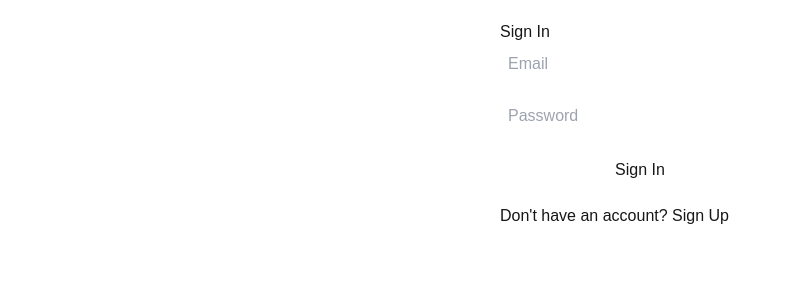
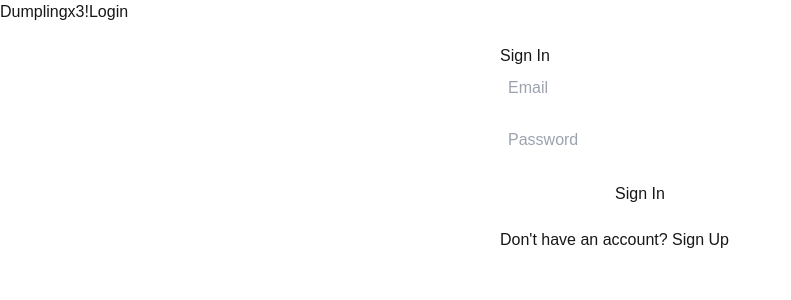
Before and after one commit to brsong22/dumplingx3, a Next.js app: page /auth/signin in a window 1280 px wide. Shown: the top 300 px of the page, without its empty margins (0-791 px from the left). Built offline with nearby package versions, Linux system fonts and the light colour scheme; no server answers.

Commit message:
Add some auth components
- wrap our app in a session provider so we can access session data throughout
- add a header component for our page layout
- add some components to handle sign in and sign out

```diff
--- a/src/app/layout.tsx
+++ b/src/app/layout.tsx
@@ -1,6 +1,8 @@
 import type { Metadata } from "next";
 import { Geist, Geist_Mono } from "next/font/google";
 import "./globals.css";
+import { Header } from "@/components/page/Header";
+import { SessionProviderWrapper } from "@/components/SessionProviderWrapper";
 
 const geistSans = Geist({
     variable: "--font-geist-sans",
@@ -24,10 +26,11 @@ export default function RootLayout({
 }>) {
     return (
         <html lang="en">
-            <body
-                className={`${geistSans.variable} ${geistMono.variable} antialiased`}
-            >
-                {children}
+            <body className={`${geistSans.variable} ${geistMono.variable} antialiased`}>
+                <SessionProviderWrapper>
+                    <Header />
+                    {children}
+                </SessionProviderWrapper>
             </body>
         </html>
     );
--- /dev/null
+++ b/src/components/SessionProviderWrapper.tsx
@@ -0,0 +1,8 @@
+"use client";
+
+import { SessionProvider } from "next-auth/react";
+import { ReactNode } from "react";
+
+export function SessionProviderWrapper({ children }: { children: ReactNode }) {
+    return <SessionProvider>{children}</SessionProvider>;
+}
--- /dev/null
+++ b/src/components/auth/AuthButton.tsx
@@ -0,0 +1,20 @@
+"use client";
+
+import { useSession } from "next-auth/react";
+import { SignInButton, SignOutButton } from "@/components/auth/";
+
+export function AuthButton() {
+    const { data: session, status } = useSession();
+
+
+    if (status === "loading") return null;
+    if (session) {
+        return (
+            <SignOutButton />
+        );
+    }
+
+    return (
+        <SignInButton />
+    );
+}
--- /dev/null
+++ b/src/components/auth/SignInButton.tsx
@@ -0,0 +1,11 @@
+"use client";
+
+import { signIn } from "next-auth/react";
+
+export function SignInButton() {
+    return (
+        <button onClick={() => signIn()} className="absolute right-0 mr-4">
+            Login
+        </button>
+    );
+}
--- /dev/null
+++ b/src/components/auth/SignOutButton.tsx
@@ -0,0 +1,11 @@
+"use client";
+
+import { signOut } from "next-auth/react";
+
+export function SignOutButton() {
+    return (
+        <button onClick={() => signOut({ callbackUrl: "/auth/signin" })} className="absolute right-0 mr-4">
+            Sign out
+        </button>
+    );
+}
--- /dev/null
+++ b/src/components/auth/index.ts
@@ -0,0 +1,7 @@
+import { SignInButton } from "./SignInButton";
+import { SignOutButton } from "./SignOutButton";
+
+export {
+    SignInButton,
+    SignOutButton
+};
--- /dev/null
+++ b/src/components/page/Header.tsx
@@ -0,0 +1,11 @@
+import Link from "next/link";
+import { AuthButton } from "../auth/AuthButton";
+
+export function Header() {
+    return (
+        <div className="sticky top-0 z-1000 flex items-center w-full h-10 bg-white text-black p-4">
+            <Link href="/">Dumplingx3!</Link>
+            <AuthButton />
+        </div>
+    );
+}
```
